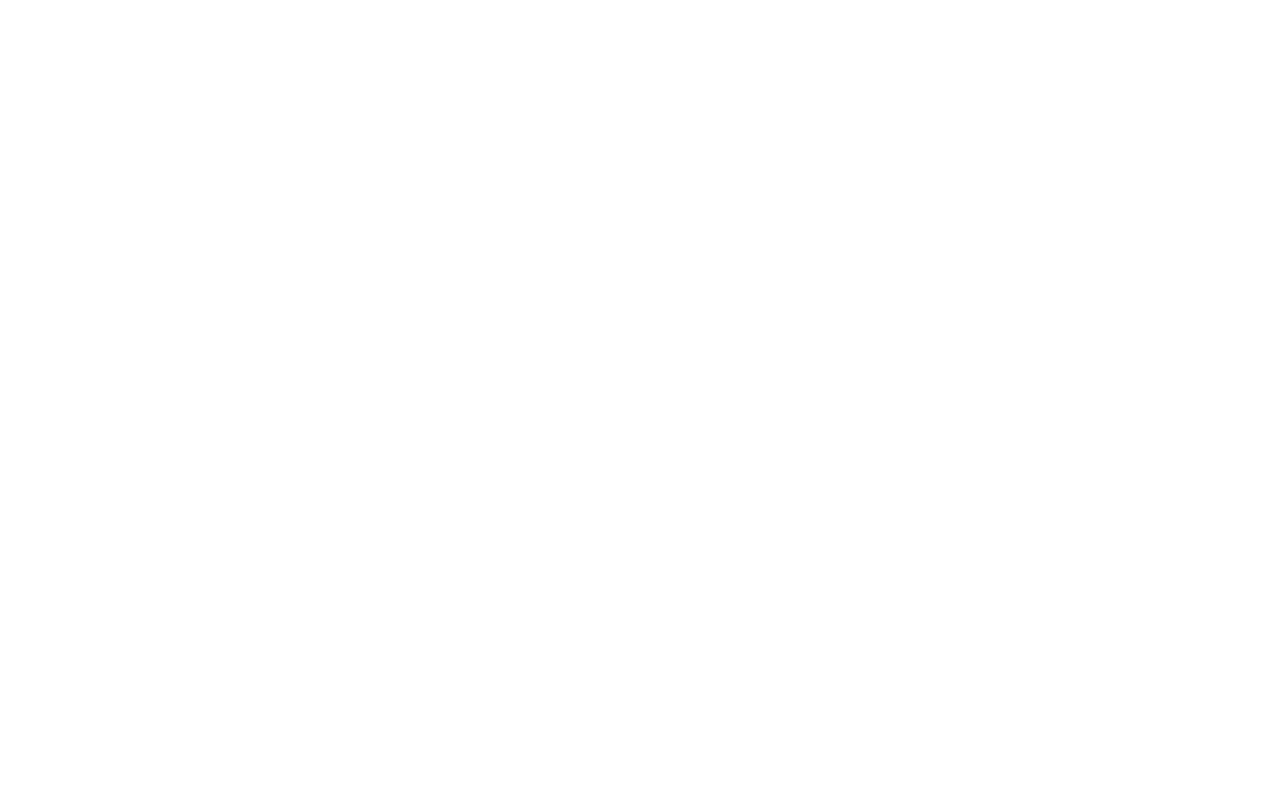
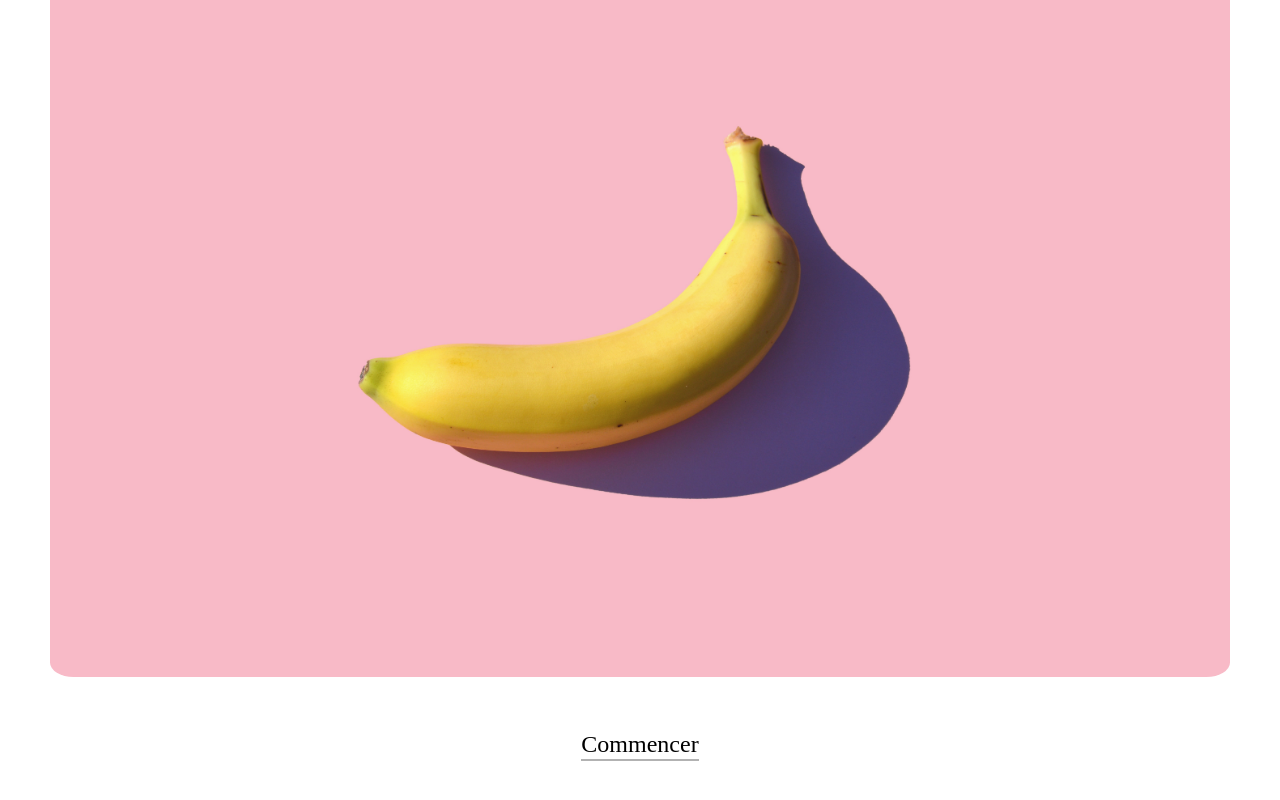
Before and after one commit to Andrianjaka-Tony/Bibine-frontoffice, a React (Create React App) app: page / in a window 1280 px wide. Shown: the part 314-1114 px from the top of the page. Before the commit the page ends 800 px from the top, so only its background shows below. Built offline with nearby package versions, Linux system fonts and the light colour scheme.

Commit message:
Hero, Link

```diff
--- a/src/App.tsx
+++ b/src/App.tsx
@@ -1,5 +1,15 @@
+import Hero from "./components/hero/Hero";
+
 function App() {
-  return <div className="App">Hello world</div>;
+  return (
+    <div className="App">
+      <Hero
+        title="./images/hero/hero-title.png"
+        subtitle="Elevez votre conduite, trouver votre chemin"
+        image="./images/hero/hero-image.png"
+      />
+    </div>
+  );
 }
 
 export default App;
--- a/src/Reset.scss
+++ b/src/Reset.scss
@@ -4,6 +4,10 @@
   margin: 0;
   padding: 0;
   box-sizing: border-box;
+}
+
+*::-webkit-scrollbar {
+  display: none;
 }
 
 :root {
--- a/src/components/hero/Hero.scss
+++ b/src/components/hero/Hero.scss
@@ -0,0 +1,27 @@
+.hero {
+  width: 100vw;
+  padding: 100px 50px 150px 50px;
+
+  &-title {
+    width: 100%;
+  }
+
+  &-subtitle {
+    font-family: Open sans regular;
+    font-size: 20px;
+    margin-top: -10px;
+  }
+
+  &-image {
+    margin-top: 60px;
+    width: 100%;
+    border-radius: 2%;
+  }
+
+  &-btn {
+    width: 100%;
+    display: flex;
+    justify-content: center;
+    margin-top: 50px;
+  }
+}
--- a/src/components/hero/Hero.tsx
+++ b/src/components/hero/Hero.tsx
@@ -1,10 +1,11 @@
 import { FunctionComponent } from "react";
 import "./Hero.scss";
+import Link from "../link/Link";
 
 interface Props {
-  title: "";
-  subtitle: "";
-  image: "";
+  title: string;
+  subtitle: string;
+  image: string;
 }
 
 const Hero: FunctionComponent<Props> = ({
@@ -17,6 +18,9 @@
       <img src={title} className="hero-title" alt="Hero title" />
       <p className="hero-subtitle">{subtitle}</p>
       <img src={image} className="hero-image" alt="Hero illustration" />
+      <div className="hero-btn">
+        <Link onClick={() => {}} text={"Commencer"} />
+      </div>
     </section>
   );
 };
--- /dev/null
+++ b/src/components/link/Link.scss
@@ -0,0 +1,36 @@
+.link {
+  position: relative;
+  font-size: 24px;
+  font-family: Open sans regular;
+  width: fit-content;
+  cursor: pointer;
+  padding-bottom: 3px;
+
+  &::after {
+    position: absolute;
+    content: "";
+    bottom: 0;
+    left: 0;
+    width: 100%;
+    height: 2px;
+    background: black;
+    opacity: 0.3;
+  }
+
+  &::before {
+    position: absolute;
+    content: "";
+    bottom: 0;
+    left: 0;
+    width: 100%;
+    height: 2px;
+    background: black;
+    transform-origin: left;
+    transform: scaleX(0);
+    transition: transform 150ms;
+  }
+
+  &:hover::before {
+    transform: scaleX(1);
+  }
+}
--- /dev/null
+++ b/src/components/link/Link.tsx
@@ -0,0 +1,20 @@
+import { FunctionComponent, MouseEventHandler } from "react";
+import "./Link.scss";
+
+interface Props {
+  text: string;
+  onClick: MouseEventHandler<HTMLElement>;
+}
+
+const Link: FunctionComponent<Props> = ({
+  text = "",
+  onClick = () => {},
+}: Props) => {
+  return (
+    <div onClick={onClick} className="link">
+      {text}
+    </div>
+  );
+};
+
+export default Link;
```
